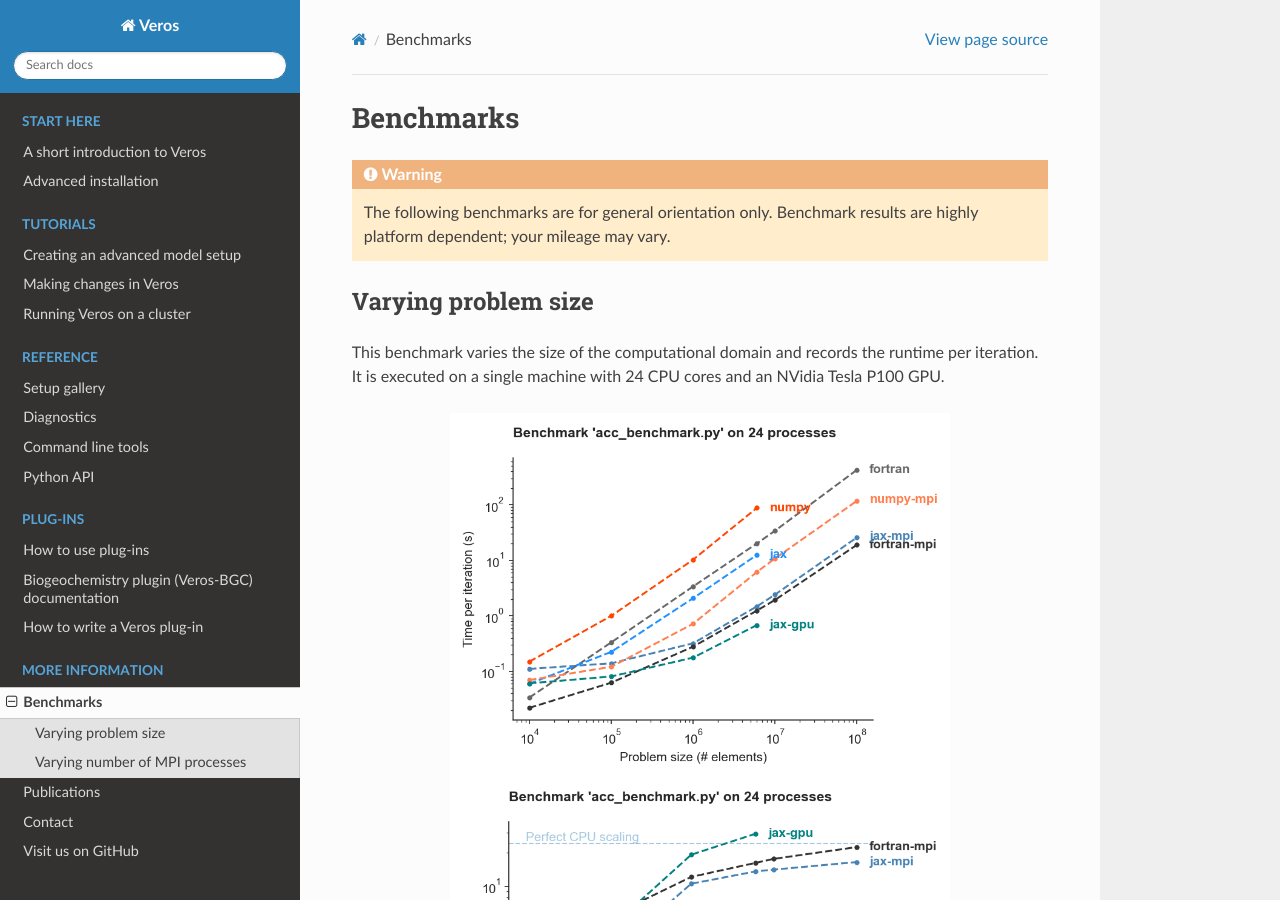
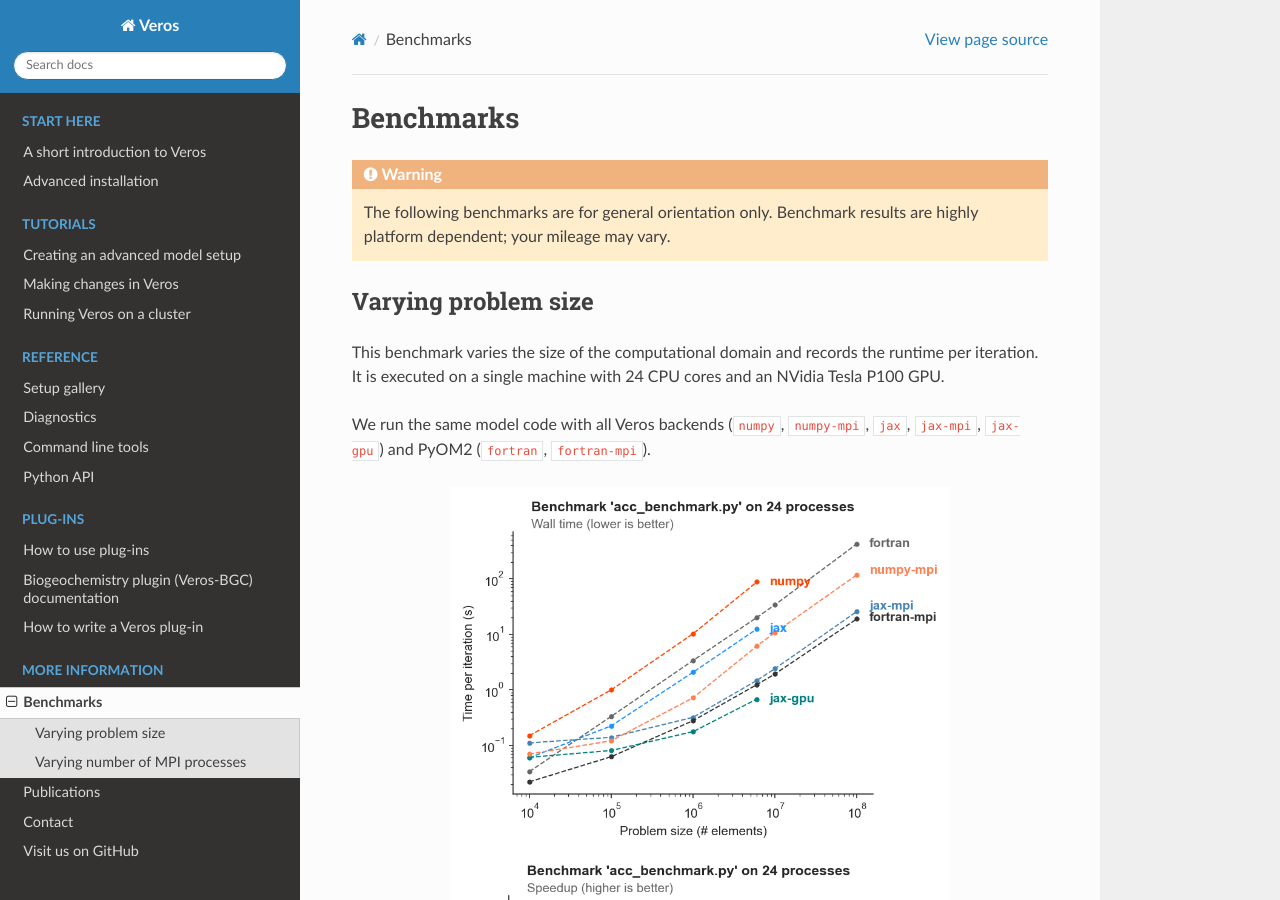
Before and after one commit to team-ocean/veros, a Sphinx documentation site: the page built from doc/more/benchmarks.rst, in a window 1280 px wide and 900 px high. Built offline with Sphinx 7.4.7 and the Read the Docs theme 2.0.0, drawn with Linux system fonts in a browser that asks for light colours; pages that are not in the unit, such as notebooks, are missing from menus; the version number could not be read and is left out.

Commit message:
fine-tune benchmark plots

```diff
--- a/doc/more/benchmarks.rst
+++ b/doc/more/benchmarks.rst
@@ -10,6 +10,9 @@
 --------------------
 
 This benchmark varies the size of the computational domain and records the runtime per iteration. It is executed on a single machine with 24 CPU cores and an NVidia Tesla P100 GPU.
+
+We run the same model code with all Veros backends (``numpy``, ``numpy-mpi``, ``jax``, ``jax-mpi``, ``jax-gpu``) and PyOM2 (``fortran``, ``fortran-mpi``).
+
 
 .. figure:: /_images/benchmarks/acc_scaling_size.png
    :width: 500px
--- a/doc/plot_benchmarks.py
+++ b/doc/plot_benchmarks.py
@@ -82,7 +82,7 @@
             else:
                 yvals = component_data[benchmark][component]
 
-            plt.plot(xvals, yvals, ".--", color=COMPONENT_COLORS[component])
+            plt.plot(xvals, yvals, ".--", color=COMPONENT_COLORS[component], lw=1)
 
             finite_mask = np.isfinite(yvals)
             if finite_mask.any():
@@ -93,7 +93,7 @@
         ax.spines["right"].set_visible(False)
         ax.spines["top"].set_visible(False)
 
-        title_kwargs = dict(fontdict=dict(weight="bold", size=11), ha="left", x=0, y=1.05)
+        title_kwargs = dict(fontdict=dict(weight="bold", size=11), ha="left", x=0.05, y=1.05)
         if xaxis == "nproc":
             plt.xlabel("Number of MPI processes")
             mantissa, exponent = f"{list(sizes)[0]:.1e}".split("e")
@@ -106,20 +106,24 @@
             plt.title(f"Benchmark '{benchmark}' on {nproc} processes", **title_kwargs)
 
             if norm_component:
-                plt.axhline(nproc, linestyle="dashed", alpha=0.4, lw=1, color="C0")
+                plt.axhline(nproc, linestyle="dashed", alpha=0.5, lw=1, color="C0")
                 plt.annotate(
                     "Perfect CPU scaling",
                     (min(xvals), nproc),
-                    xytext=(0, 2),
+                    xytext=(0, -2),
                     textcoords="offset points",
-                    alpha=0.4,
+                    alpha=0.5,
                     color="C0",
+                    va="top",
+                    fontsize=8,
                 )
 
         if norm_component:
             plt.ylabel("Relative speedup")
+            plt.text(0.05, 1.05, "Speedup (higher is better)", transform=ax.transAxes, va="top", color="0.4")
         else:
             plt.ylabel("Time per iteration (s)")
+            plt.text(0.05, 1.05, "Wall time (lower is better)", transform=ax.transAxes, va="top", color="0.4")
 
         plt.xscale("log")
         plt.yscale("log")
@@ -131,7 +135,7 @@
         for component, (x, y) in sorted(last_coords.items(), key=lambda k: k[1][1]):
             trans = ax.transData
             _, tp = trans.transform((0, y))
-            tp = max(tp, last_text_pos + 15)
+            tp = max(tp, last_text_pos + 20)
             _, y = trans.inverted().transform((0, tp))
 
             plt.annotate(
@@ -148,7 +152,12 @@
             last_text_pos = tp
 
         fig.tight_layout()
-        fig.savefig(f"{benchmark}.png")
+
+        suffix = ""
+        if norm_component:
+            suffix = f"-norm_{norm_component}"
+
+        fig.savefig(f"{benchmark}-{xaxis}{suffix}.png")
         plt.close(fig)
 
 
```
Also changed, not shown: doc/_images/benchmarks/acc_scaling_nproc.png, doc/_images/benchmarks/acc_scaling_size.png, doc/_images/benchmarks/acc_scaling_size_speedup.png.
